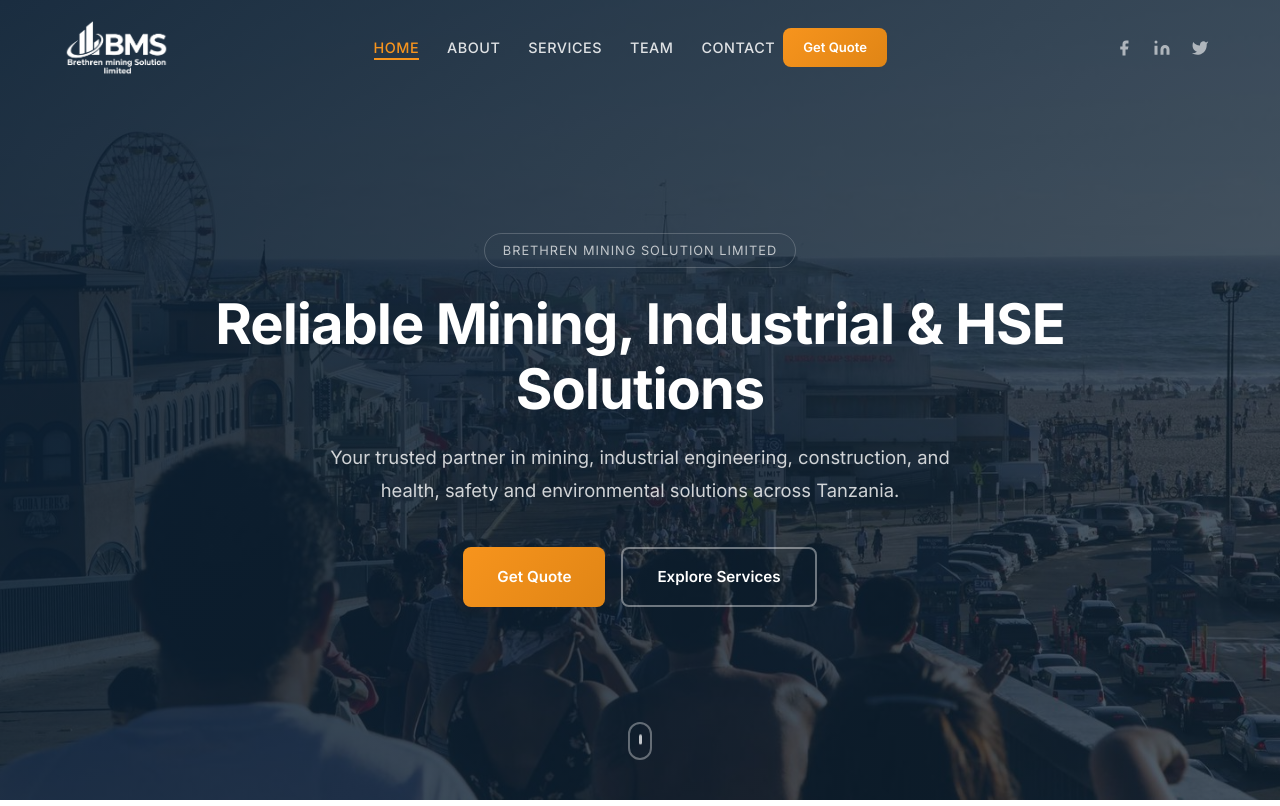
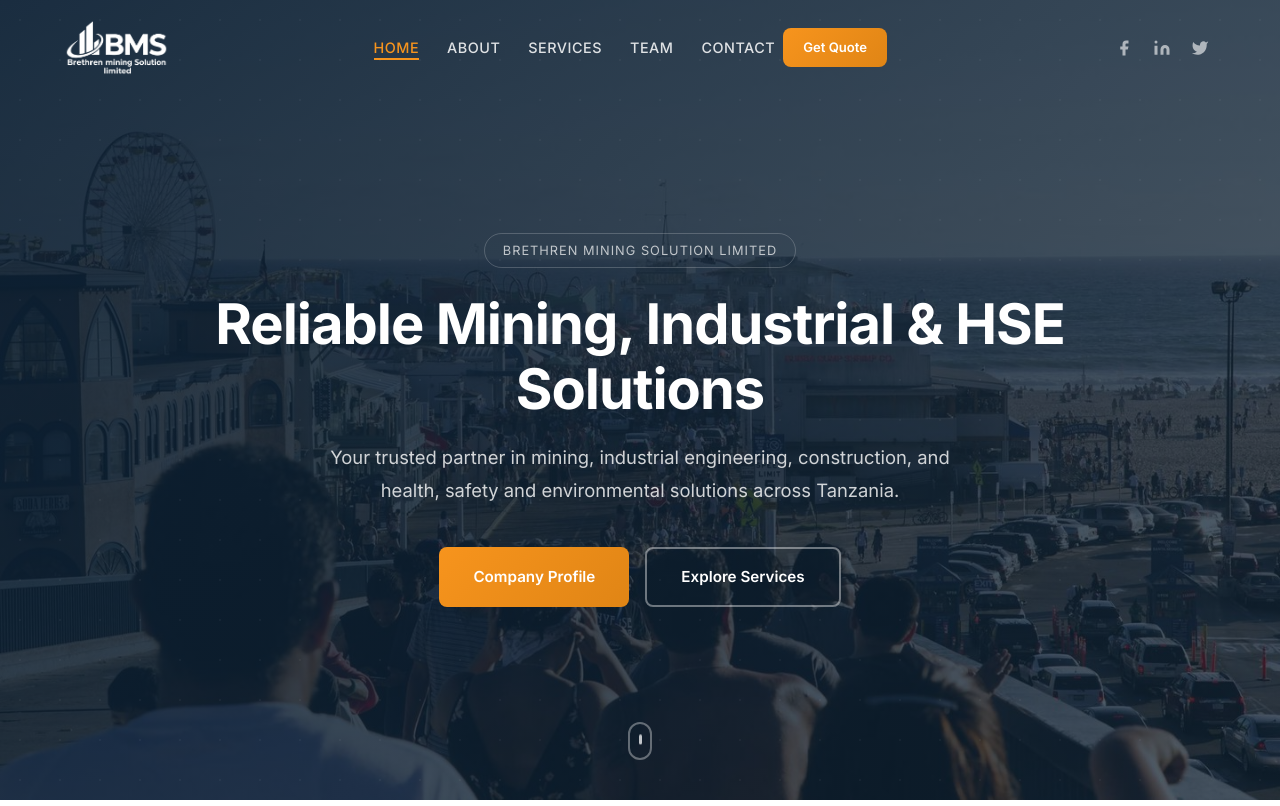
Before and after one commit to maxnatedev/BMSL, a PHP site: page /index.php?action=schema_hero in a window 1280 px wide. Shown: the top 806 px of the page. Run offline with PHP 8.4, Linux system fonts and the light colour scheme; data comes from the database, SQL or seed files in the repository; some libraries are stand-ins or nearby versions.

Commit message:
Hero update: DB-driven badge + CTAs, geometric overlay, gradient animation

```diff
--- a/assets/css/style.css
+++ b/assets/css/style.css
@@ -88,9 +88,21 @@ ul { list-style: none; }
 .hero {
   min-height: 100vh; display: flex; align-items: center; justify-content: center;
   background: linear-gradient(135deg, rgba(11,31,51,0.92), rgba(11,31,51,0.7)), url('../images/hero.webp') center/cover no-repeat fixed;
+  background-size: cover, cover;
   text-align: center; color: #fff; padding: 120px 20px 80px; position: relative;
+  animation: heroGradient 10s ease infinite alternate;
 }
-.hero-content { max-width: 850px; }
+@keyframes heroGradient {
+  0% { background-position: 0% 50%, center; }
+  100% { background-position: 100% 50%, center; }
+}
+.hero::before {
+  content: ''; position: absolute; inset: 0;
+  background-image: radial-gradient(rgba(255,255,255,0.04) 1px, transparent 1px);
+  background-size: 40px 40px;
+  pointer-events: none; z-index: 1;
+}
+.hero-content { max-width: 850px; position: relative; z-index: 2; }
 .hero h1 {
   font-size: 3.5rem; font-weight: 700; line-height: 1.15; margin-bottom: 1.25rem;
   letter-spacing: -1px; opacity: 0; transform: translateY(30px);
--- a/database/schema.sql
+++ b/database/schema.sql
@@ -73,6 +73,9 @@ INSERT INTO `site_content` (`page_section`, `content`) VALUES
 ('team_1_name','Eng. John Mwangi'),('team_1_role','Managing Director'),('team_1_exp','20+ years experience'),('team_1_bio','Leading BMSL with a vision for excellence in mining and industrial solutions across Tanzania.'),
 ('team_2_name','Sarah Lema'),('team_2_role','HSE Manager'),('team_2_exp','15+ years experience'),('team_2_bio','Ensuring the highest safety standards across all operations and client engagements.'),
 ('team_3_name','David Shayo'),('team_3_role','Operations Director'),('team_3_exp','18+ years experience'),('team_3_bio','Overseeing project delivery, logistics, and operational excellence across all service lines.'),
+('hero_badge','Brethren Mining Solution Limited'),
+('cta_1_label','Company Profile'),('cta_1_url','assets/files/company-profile.pdf'),
+('cta_2_label','Explore Services'),('cta_2_url','#services'),
 ('contact_address','Nyamongo, Tarime, Tanzania'),
 ('contact_phone','+255 762 784 531'),
 ('contact_email1','info@bmsl.co.tz'),
--- /dev/null
+++ b/database/schema_hero.sql
@@ -0,0 +1,6 @@
+INSERT IGNORE INTO site_content (page_section, content) VALUES
+('hero_badge', 'Brethren Mining Solution Limited'),
+('cta_1_label', 'Company Profile'),
+('cta_1_url', 'assets/files/company-profile.pdf'),
+('cta_2_label', 'Explore Services'),
+('cta_2_url', '#services');
--- a/index.php
+++ b/index.php
@@ -48,12 +48,12 @@ require_once __DIR__ . '/includes/header.php';
 
 <section class="hero" id="home">
     <div class="hero-content">
-        <span class="hero-badge">Brethren Mining Solution Limited</span>
+        <span class="hero-badge"><?= escape($content['hero_badge'] ?? 'Brethren Mining Solution Limited') ?></span>
         <h1><?= escape($content['hero_heading'] ?? 'Reliable Mining, Industrial & HSE Solutions') ?></h1>
         <p><?= escape($content['hero_subtext'] ?? 'Your trusted partner in mining, industrial engineering, construction, and health, safety and environmental solutions across Tanzania.') ?></p>
         <div class="hero-buttons">
-            <a href="#contact" class="btn btn-primary">Get Quote</a>
-            <a href="#services" class="btn btn-outline">Explore Services</a>
+            <a href="<?= escape($content['cta_1_url'] ?? '#') ?>" class="btn btn-primary"><?= escape($content['cta_1_label'] ?? 'Company Profile') ?></a>
+            <a href="<?= escape($content['cta_2_url'] ?? '#services') ?>" class="btn btn-outline"><?= escape($content['cta_2_label'] ?? 'Explore Services') ?></a>
         </div>
     </div>
     <div class="scroll-indicator" aria-hidden="true"></div>
```
Also changed, not shown: hero-desktop.png (added).
